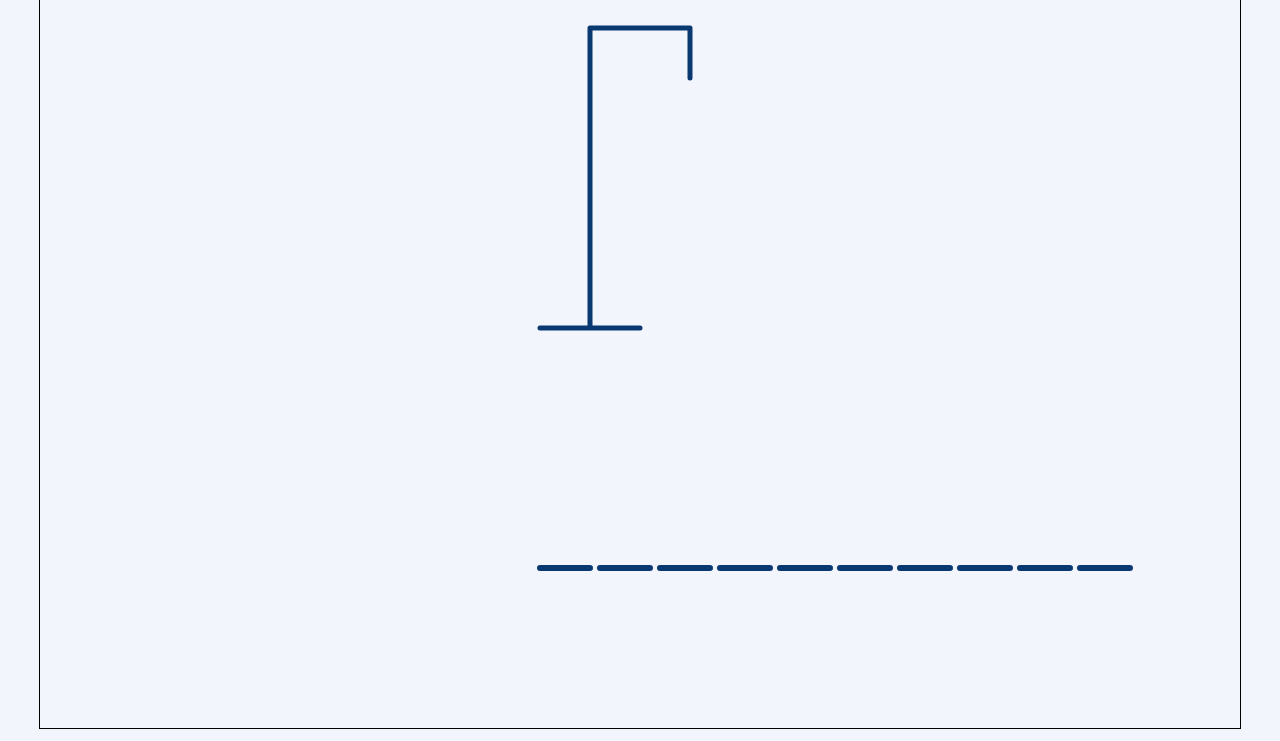
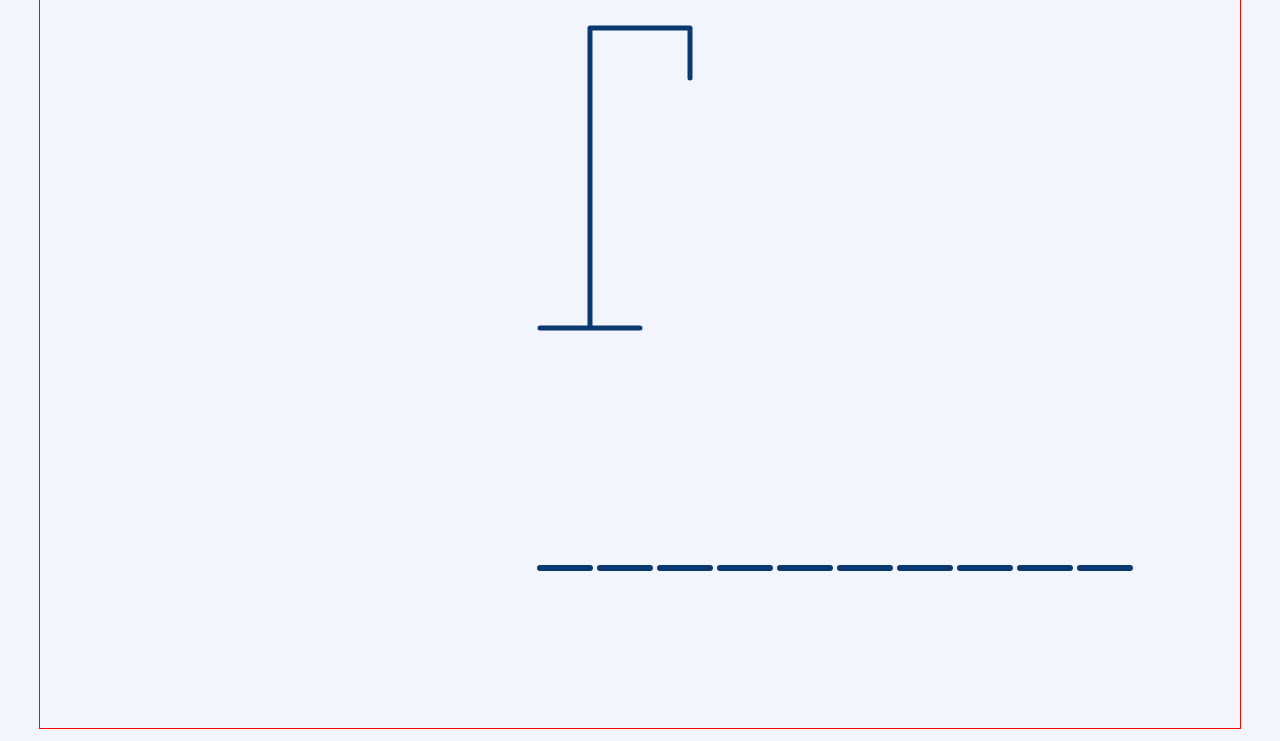
Before and after one commit to heitorlira/ONE-jogo-da-forca, a plain HTML site: page index.html in a window 1280 px wide. Shown: the part 81-822 px from the top of the page. Drawn offline with Linux system fonts and the light colour scheme.

Commit message:
Melhorando debug visual

```diff
--- a/index.html
+++ b/index.html
@@ -16,7 +16,7 @@
     <img src="assets/logo-alura.png" alt="logo da Alura">
 
     <div class="div-canvas">
-        <canvas id="canvas" width="1200" height="800" style="border:1px solid #000000;"></canvas>
+        <canvas id="canvas" width="1200" height="800" style="border:1px solid red;"></canvas>
     </div>
 
 
```
